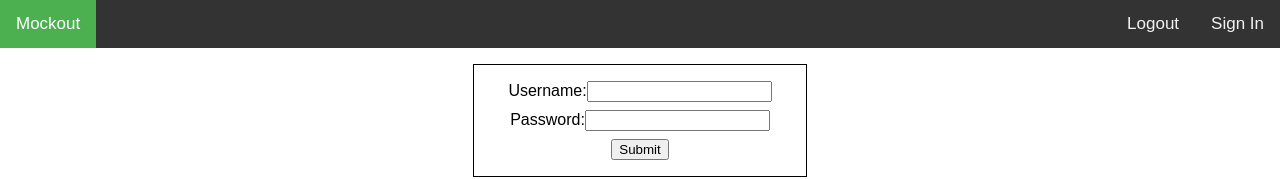
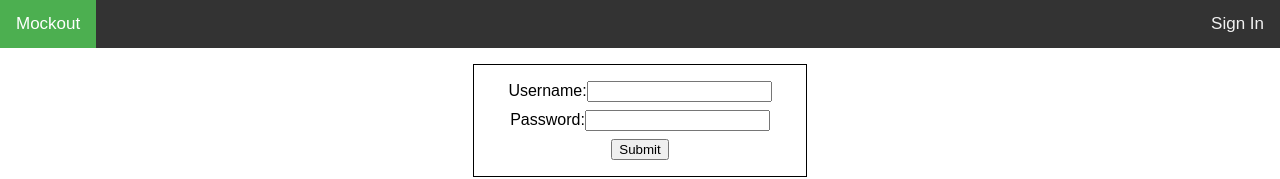
Before and after one commit to akey7/mockout-ui, a React (Create React App) app: page / in a window 1280 px wide. Shown: the top 179 px of the page. Built offline with nearby package versions, Linux system fonts and the light colour scheme.

Commit message:
It looks like it is attached to the fucking state.

```diff
--- a/src/containers/header-container.js
+++ b/src/containers/header-container.js
@@ -1,12 +1,15 @@
 import React from 'react'
 import './header-container.css'
+import { connect } from 'react-redux'
 
-const Header = (props) => (
+const Header = ({ auth }) => (
   <div className='header-container'>
     <a className='title' href='#title'>Mockout</a>
-    <a className='signin' href='#signin'>Sign In</a>
-    <a href='#logout'>Logout</a>
+    <a className='signin' href='#signin'>{ auth.name !== null ? auth.name : 'Sign In' }</a>
+    <a href='#logout'>{ auth.name !== null ? 'Logout' : '' }</a>
   </div>
 )
 
-export default Header
+const mapStateToProps = (state) => ({ auth: state.auth })
+
+export default connect(mapStateToProps)(Header)
```
Also changed, not shown: 1 other file (tests, documents, lock files or other folders).
